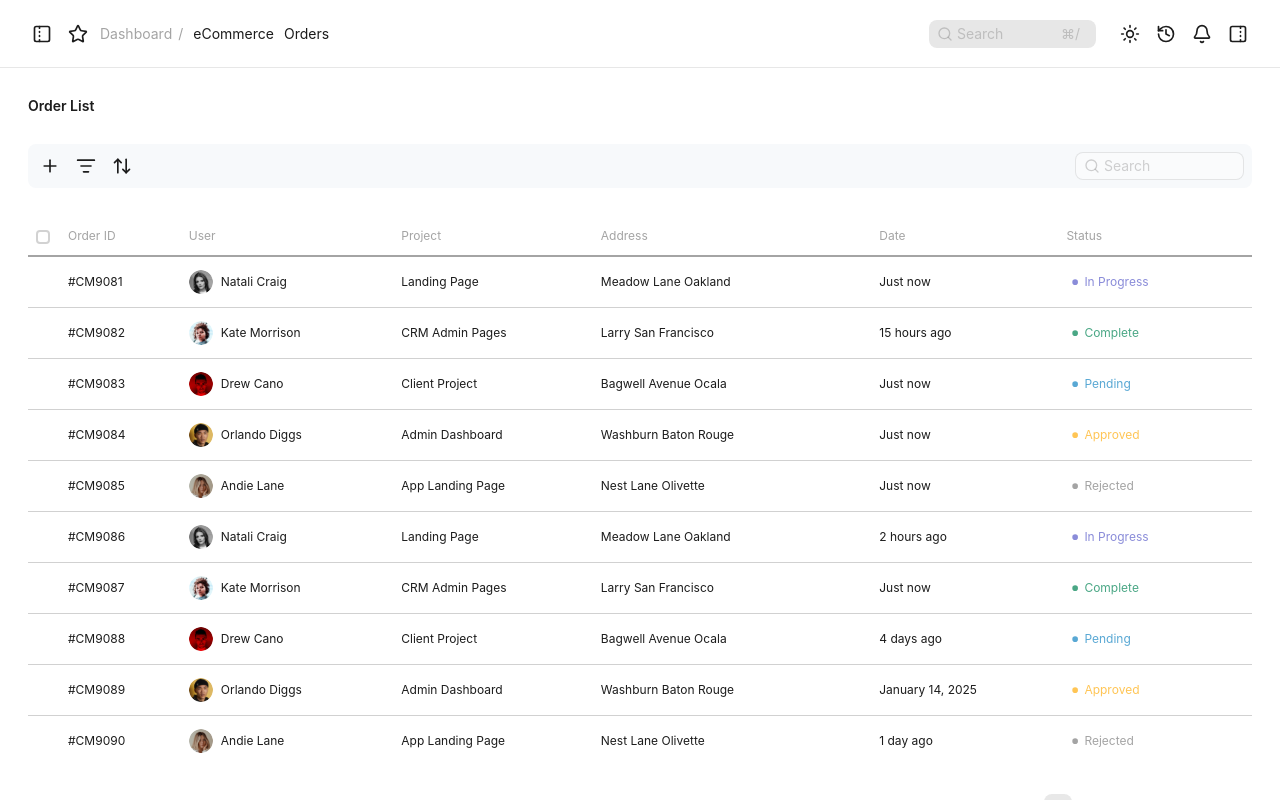
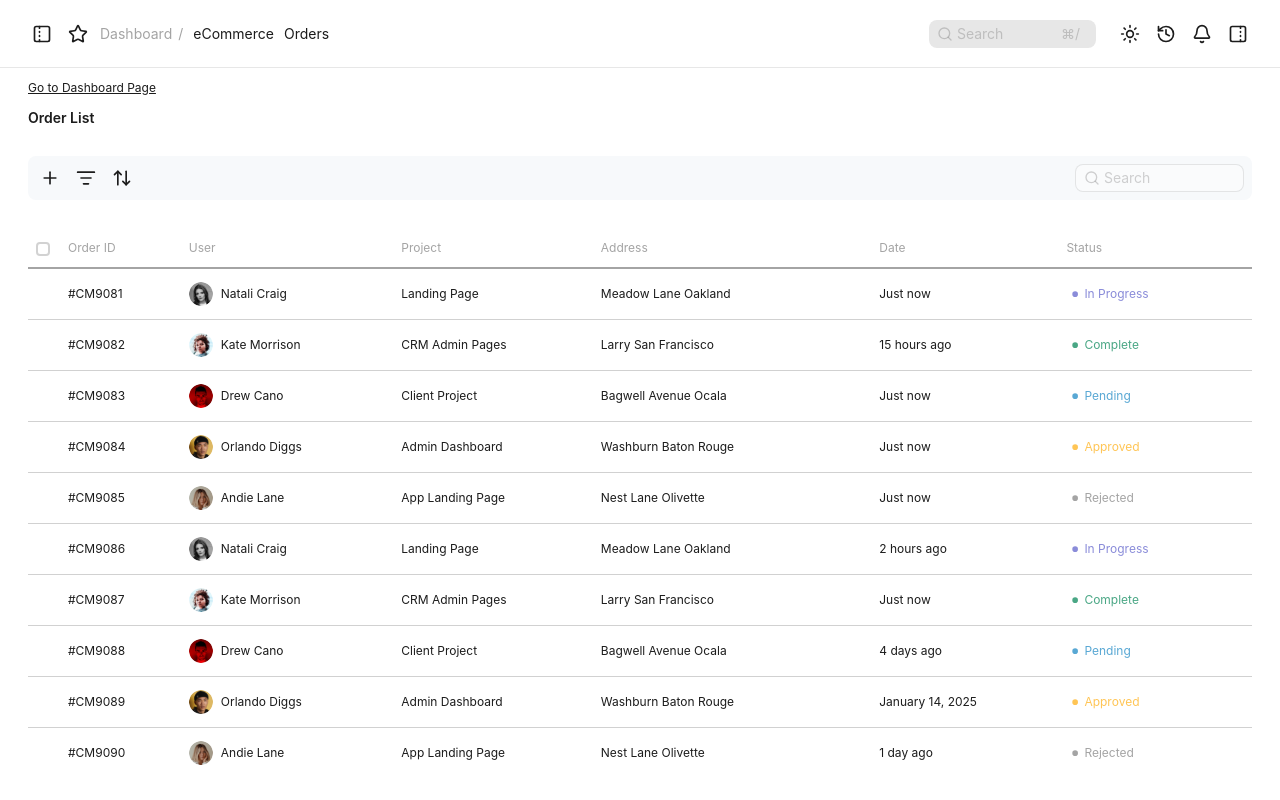
Before and after one commit to Autumn003/juspay-assignment, a React (Vite) app: page /orders in a window 1280 px wide. Built offline with nearby package versions, Linux system fonts and the light colour scheme.

Commit message:
`Updated routing and added links between pages`

```diff
--- a/src/App.tsx
+++ b/src/App.tsx
@@ -11,7 +11,7 @@ function App() {
       element: <Layout />,
       children: [
         { index: true, element: <Dashboard /> },
-        { path: "orders", element: <Orders /> },
+        { path: "/orders", element: <Orders /> },
       ],
     },
   ]);
--- a/src/pages/dashboard.tsx
+++ b/src/pages/dashboard.tsx
@@ -49,6 +49,9 @@ const salesData: Array<{
 export default function Dashboard() {
   return (
     <div className="flex flex-col gap-7 w-full">
+      <a href="/orders" className="text-xs underline -my-4">
+        Go to Orders Page
+      </a>
       <p className="text-sm font-semibold">eCommerce</p>
       <section className="flex gap-7 md:flex-row flex-col">
         <div className="flex flex-col gap-7 h-full w-full">
--- a/src/pages/orders.tsx
+++ b/src/pages/orders.tsx
@@ -75,6 +75,9 @@ export default function Orders() {
 
   return (
     <div className="flex flex-col gap-7 w-full">
+      <a href="/" className="text-xs underline -my-4">
+        Go to Dashboard Page
+      </a>
       <p className="text-sm font-semibold">Order List</p>
       <section
         id="top-bar"
```
